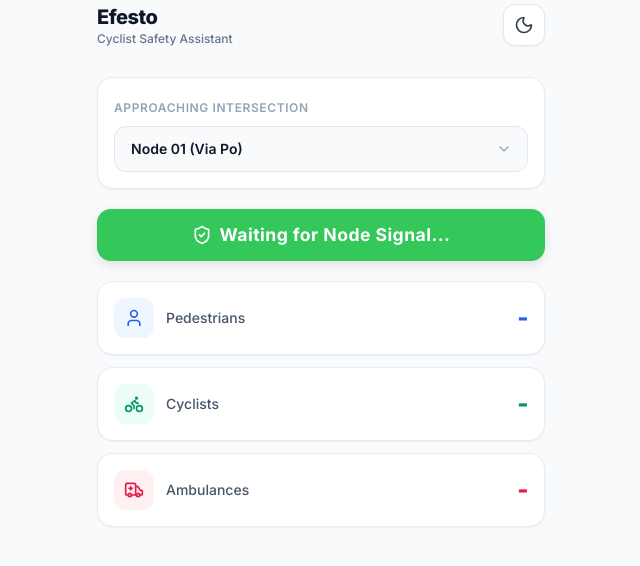
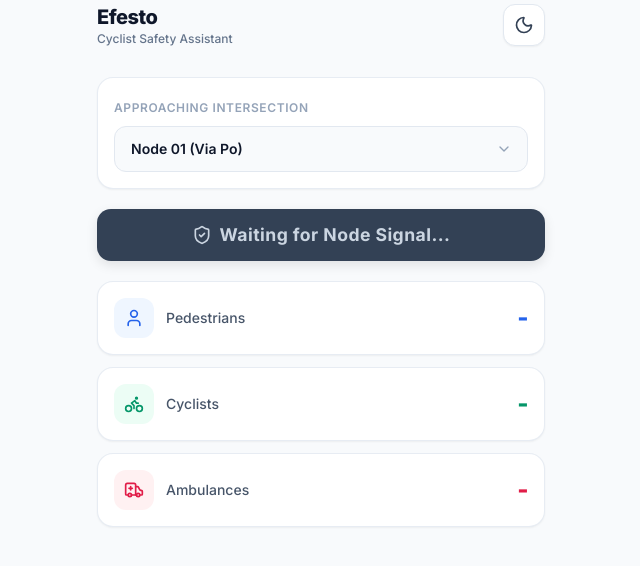
Before and after one commit to Mic-Hub-ux/HackTurin_2026, a Flask app: page /cyclist in a window 1280 px wide. Shown: the part 139-705 px from the top of the page, without its empty margins (319-959 px from the left). Run offline with Flask 3, Linux system fonts and the light colour scheme; some libraries are stand-ins or nearby versions.

Commit message:
anti mog commit v3.4

```diff
--- a/src/server/templates/cyclist.html
+++ b/src/server/templates/cyclist.html
@@ -123,20 +123,24 @@ function fetchNodeData() {
                     valCyclists.textContent = counts.cyclists;
                     valAmbulances.textContent = counts.ambulances;
 
-                    // Gestione priorità: Ambulanza (Rosso) -> Traffico Pedonale Elevato (Giallo/Arancione) -> Normale (Verde)
+                    // Gestione dei colori con stili diretti per evitare blocchi di Tailwind
                     if (counts.ambulances > 0) {
-                        alertBanner.className = "p-4 rounded-2xl text-center font-bold text-sm tracking-wide shadow-lg transition-all duration-300 bg-rose-600 text-white flex items-center justify-center gap-2 animate-pulse";
+                        alertBanner.style.backgroundColor = "#e11d48"; // Rosso acceso
+                        alertBanner.style.color = "#ffffff";
                         alertText.textContent = "WARNING: Ambulance Approaching!";
                     } else if (counts.pedestrians > 12) {
-                        alertBanner.className = "p-4 rounded-2xl text-center font-bold text-sm tracking-wide shadow-lg transition-all duration-300 bg-amber-500 text-white flex items-center justify-center gap-2";
+                        alertBanner.style.backgroundColor = "#f59e0b"; // Giallo / Arancione (Caution)
+                        alertBanner.style.color = "#ffffff";
                         alertText.textContent = "Caution: High Pedestrian Density";
                     } else {
-                        alertBanner.className = "p-4 rounded-2xl text-center font-bold text-sm tracking-wide shadow-lg transition-all duration-300 bg-emerald-600 text-white flex items-center justify-center gap-2";
+                        alertBanner.style.backgroundColor = "#10b981"; // Verde (Safe)
+                        alertBanner.style.color = "#ffffff";
                         alertText.textContent = "Intersection Clear & Safe";
                     }
                 })
                 .catch(() => {
-                    alertBanner.className = "p-4 rounded-2xl text-center font-bold text-sm tracking-wide shadow-lg transition-all duration-300 bg-slate-700 text-slate-200 flex items-center justify-center gap-2";
+                    alertBanner.style.backgroundColor = "#334155"; // Grigio in attesa
+                    alertBanner.style.color = "#cbd5e1";
                     alertText.textContent = "Waiting for Node Signal...";
                     valPedestrians.textContent = "-";
                     valCyclists.textContent = "-";
```
Also changed, not shown: src/server/templates/index.html (+4 -4 lines).
